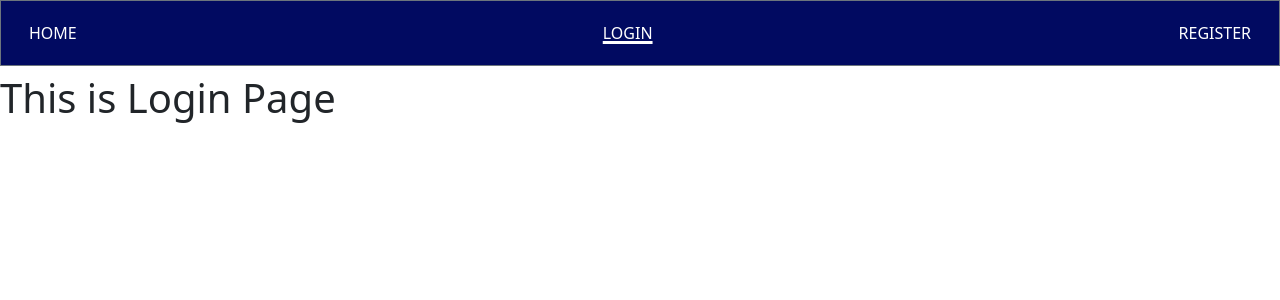
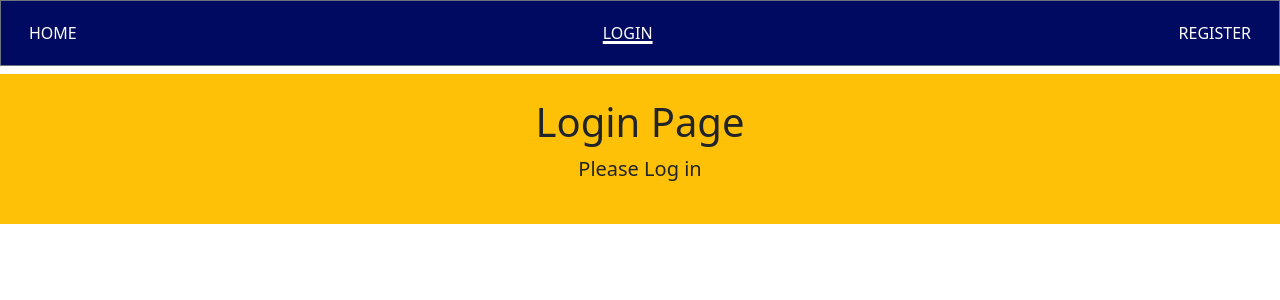
Before and after one commit to PgGitau/shopifi, a React (Create React App) app in the folder client/: page /login in a window 1280 px wide. Shown: the top 300 px of the page. Built offline with nearby package versions, Linux system fonts and the light colour scheme.

Commit message:
render Jumbotron component in Login page

```diff
--- a/client/src/pages/Login.js
+++ b/client/src/pages/Login.js
@@ -1,7 +1,9 @@
+import Jumbotron from '../components/cards/Jumbotron';
+
 function Login() {
     return (
       <div>
-        <h1>This is Login Page</h1>
+        <Jumbotron title="Login Page" subtitle="Please Log in"/>
       </div>
     );
   }
```
